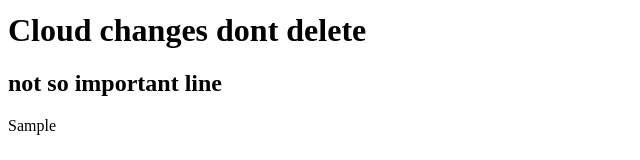
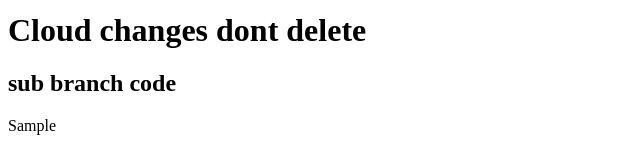
Before and after one commit to dhanss30/sample, a plain HTML site: page index.html in a window 1280 px wide. Shown: the part 419-579 px from the top of the page, without its empty margins (0-640 px from the left). Drawn offline with Linux system fonts and the light colour scheme.

Commit message:
Update index.html

```diff
--- a/index.html
+++ b/index.html
@@ -12,7 +12,7 @@
     <h1>changes to made</h1>
     <h1>Cloud changes</h1>
     <h1>Cloud changes dont delete</h1>
-    <h2>not so important line </h2>
+    <h2>sub branch code</h2>
     <p>Sample</p>
   </body>
   </html>
```
